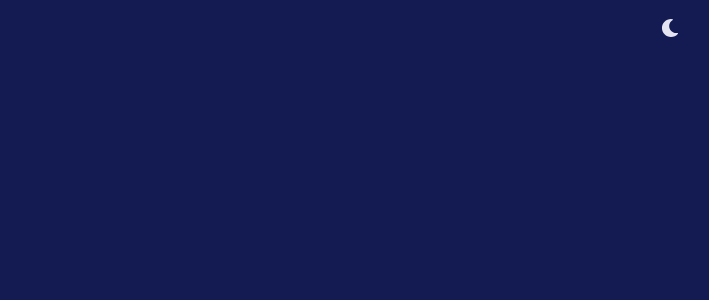
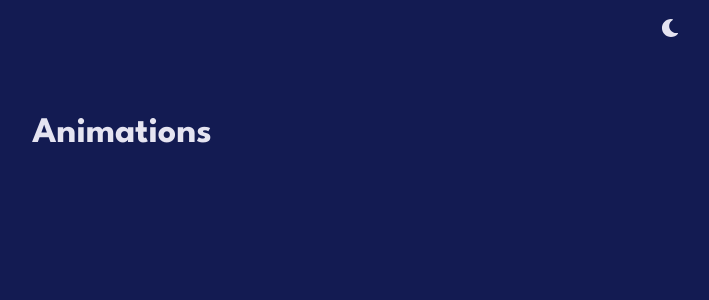
Before and after one commit to momo56710/portfolio, a React (Create React App) app: page /work/animations in a window 1280 px wide. Before the commit this address had no page. Shown: the top 300 px of the page, without its empty margins (558-1267 px from the left). Built offline with nearby package versions, Linux system fonts and the light colour scheme; the HTML template or start-up script is replaced by a standard one.

Commit message:
adding some skills

```diff
--- a/package.json
+++ b/package.json
@@ -17,6 +17,7 @@
     "react": "^18.2.0",
     "react-dom": "^18.2.0",
     "react-icons": "^3.11.0",
+    "react-player": "^2.12.0",
     "react-router-dom": "^6.11.1",
     "react-scripts": "5.0.1",
     "web-vitals": "^2.1.4"
--- a/src/Routes.js
+++ b/src/Routes.js
@@ -4,6 +4,7 @@ import Hello from './Hello';
 import Home from './Home/Home';
 import Skills from './Skills/Skills';
 import WebDev from './Work/WebDev/WebDev';
+import AnimationVideos from './Work/animationVideos/AnimationVideos';
 export default function RouteRoot() {
   return (
     <Routes>
@@ -11,6 +12,7 @@ export default function RouteRoot() {
       <Route path="/home" deafault element={<Home />} />
       <Route path="/skills" deafault element={<Skills />} />
       <Route path="/work/websites" deafault element={<WebDev />} />
+      <Route path="/work/animations" deafault element={<AnimationVideos />} />
 
     </Routes>
   );
--- /dev/null
+++ b/src/Work/animationVideos/AnimationVideos.jsx
@@ -0,0 +1,33 @@
+import { Box, Grid, Heading } from '@chakra-ui/react';
+import React from 'react';
+import Nav from '../../nav/navfun/nav';
+import { motion } from 'framer-motion';
+import ReactPlayer from 'react-player/youtube';
+export default function AnimationVideos() {
+  return (
+    <motion.div
+      initial={{ opacity: 0 }}
+      animate={{ opacity: 1 }}
+      transition={{ duration: 0.75, ease: 'easeOut' }}
+    >
+      <Nav />
+      <Box maxW={'1500px'} mt={'7em'} ml={{ base: '0', md: '5em' }}>
+        <Heading textAlign={'center'}>Animations</Heading>
+        <Box
+          pt={'3em'}
+          pb={'5em'}
+          placeItems={'center'}
+          display={'flex'}
+          justifyContent={'center'}
+          alignItems={'center'}
+          flexWrap={'wrap'}
+          gap={'3em'}
+        >
+          <ReactPlayer url="https://youtube.com/shorts/NoUX0MZZTxA" />
+          <ReactPlayer url="https://youtube.com/shorts/d2RLmTlMRPM" />
+          <ReactPlayer url="https://youtube.com/shorts/x_rIvKhg9S0" />
+        </Box>
+      </Box>
+    </motion.div>
+  );
+}
--- a/src/nav/NavBar.jsx
+++ b/src/nav/NavBar.jsx
@@ -267,9 +267,9 @@ const NAV_ITEMS = [
         href: '/work/websites',
       },
       {
-        label: 'animation video',
+        label: 'animation videos',
         subLabel: 'some cool animations',
-        href: '#',
+        href: '/work/animations',
       },
       {
         label: 'graphic design',
```
Also changed, not shown: 1 other file (tests, documents, lock files or other folders).
